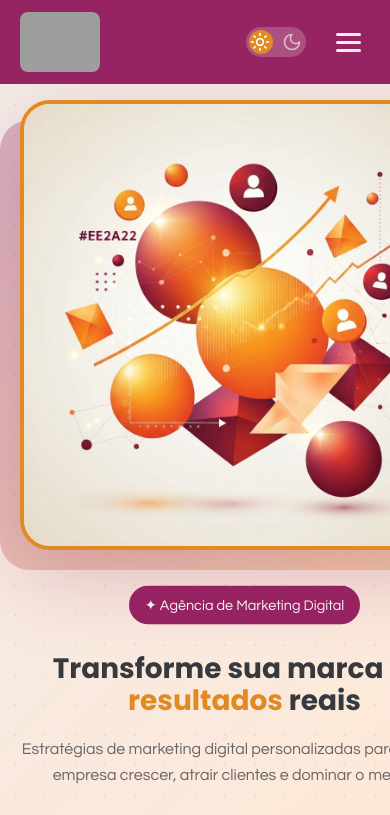
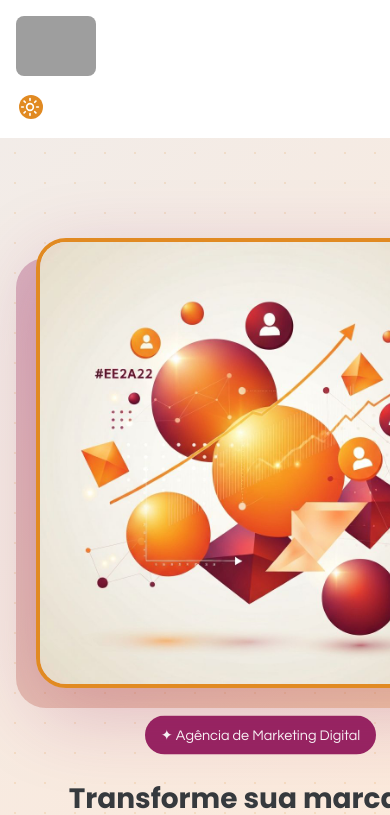
Before and after one commit to Joaolemos-hub/Fegaduolize_company, a Next.js app: page / in a window 390 px wide. Shown: the top 815 px of the page. Built offline with nearby package versions, Linux system fonts and the light colour scheme; grey boxes are pictures that could not be loaded; a web font is replaced by a local one.

Commit message:
Update para celular e tablet

```diff
--- a/app/globals.css
+++ b/app/globals.css
@@ -1561,3 +1561,177 @@ body.dark .form-group select {
     font-size: 2.2rem;
   }
 }
+
+/* ajustes gerais */
+body {
+  margin: 0;
+  padding: 0;
+  font-family: system-ui, sans-serif;
+}
+main {
+  width: 100%;
+  overflow-x: hidden;
+}
+img {
+  max-width: 100%;
+  height: auto;
+}
+
+/* header */
+.cabecalho {
+  display: flex;
+  align-items: center;
+  justify-content: space-between;
+  gap: 1rem;
+  padding: 1rem 2rem;
+  position: sticky;
+  top: 0;
+  z-index: 50;
+  background: var(--background, #fff);
+}
+.nav-menu {
+  display: flex;
+  align-items: center;
+  gap: 1rem;
+}
+.nav-right {
+  display: flex;
+  align-items: center;
+  gap: 1rem;
+}
+.hamburger {
+  display: none;
+  cursor: pointer;
+}
+
+/* mobile */
+.mobile-menu {
+  display: none;
+  flex-direction: column;
+  gap: 1rem;
+  padding: 1rem 1.5rem;
+  background: var(--background, #fff);
+}
+.mobile-menu.active {
+  display: flex;
+}
+
+/* grids */
+.hero-container,
+.section-container,
+.sobre-container,
+.missao-grid,
+.portfolio-grid,
+.depoimentos-grid,
+.orcamento-container,
+.rodape-container {
+  max-width: 1200px;
+  margin: 0 auto;
+  padding: 0 1.5rem;
+}
+.hero-container {
+  display: flex;
+  align-items: center;
+  justify-content: space-between;
+  gap: 2rem;
+}
+.servicos-grid,
+.portfolio-grid,
+.depoimentos-grid {
+  display: grid;
+  gap: 1.5rem;
+}
+.servicos-grid {
+  grid-template-columns: repeat(3, minmax(0, 1fr));
+}
+.portfolio-grid {
+  grid-template-columns: repeat(4, minmax(0, 1fr));
+}
+.depoimentos-grid {
+  grid-template-columns: repeat(3, minmax(0, 1fr));
+}
+
+/* tablet: 600px a 1024px */
+@media (max-width: 1024px) {
+  .cabecalho {
+    padding: 1rem 1.25rem;
+  }
+  .hero-container {
+    flex-direction: column;
+    text-align: center;
+  }
+  .servicos-grid {
+    grid-template-columns: repeat(2, minmax(0, 1fr));
+  }
+  .portfolio-grid,
+  .depoimentos-grid {
+    grid-template-columns: repeat(2, minmax(0, 1fr));
+  }
+  .sobre-container,
+  .orcamento-container {
+    display: grid;
+    grid-template-columns: 1fr;
+    gap: 2rem;
+  }
+  .rodape-container {
+    display: grid;
+    grid-template-columns: 1fr 1fr;
+    gap: 2rem;
+  }
+}
+
+/* celular: até 600px */
+@media (max-width: 600px) {
+  .cabecalho {
+    flex-wrap: wrap;
+    padding: 1rem;
+  }
+  .nav-menu {
+    display: none;
+  }
+  .hamburger {
+    display: flex;
+    flex-direction: column;
+    justify-content: space-between;
+    width: 28px;
+    height: 22px;
+  }
+  .nav-right {
+    width: 100%;
+    justify-content: space-between;
+  }
+  .hero-container,
+  .sobre-container,
+  .rodape-container {
+    padding: 0 1rem;
+  }
+  .hero-container {
+    align-items: flex-start;
+  }
+  .servicos-grid,
+  .portfolio-grid,
+  .depoimentos-grid {
+    grid-template-columns: 1fr;
+  }
+  .trust-row,
+  .skills-container,
+  .achievements,
+  .contact-items {
+    flex-direction: column;
+    gap: 1rem;
+  }
+  .hero-buttons {
+    flex-direction: column;
+    align-items: stretch;
+  }
+  .hero-buttons .btn {
+    width: 100%;
+  }
+  .mobile-menu {
+    width: 100%;
+  }
+  .orcamento-container,
+  .rodape-column {
+    width: 100%;
+  }
+}
```
